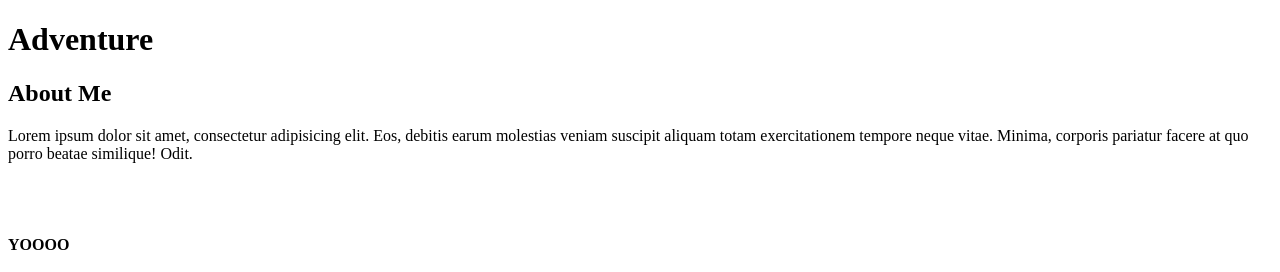
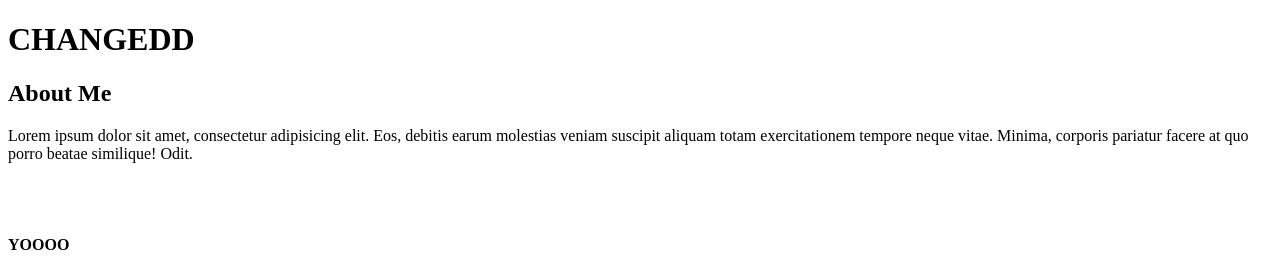
Before and after one commit to jalanvanshika/udacitycourse, a plain HTML site: page index.html in a window 1280 px wide. Shown: the top 272 px of the page. Drawn offline with Linux system fonts and the light colour scheme.

Commit message:
changed the h1

```diff
--- a/index.html
+++ b/index.html
@@ -10,7 +10,7 @@
 <body>
 
     <header>
-        <h1>Adventure</h1>
+        <h1>CHANGEDD</h1>
     </header>
 
     <div class="container">
```
